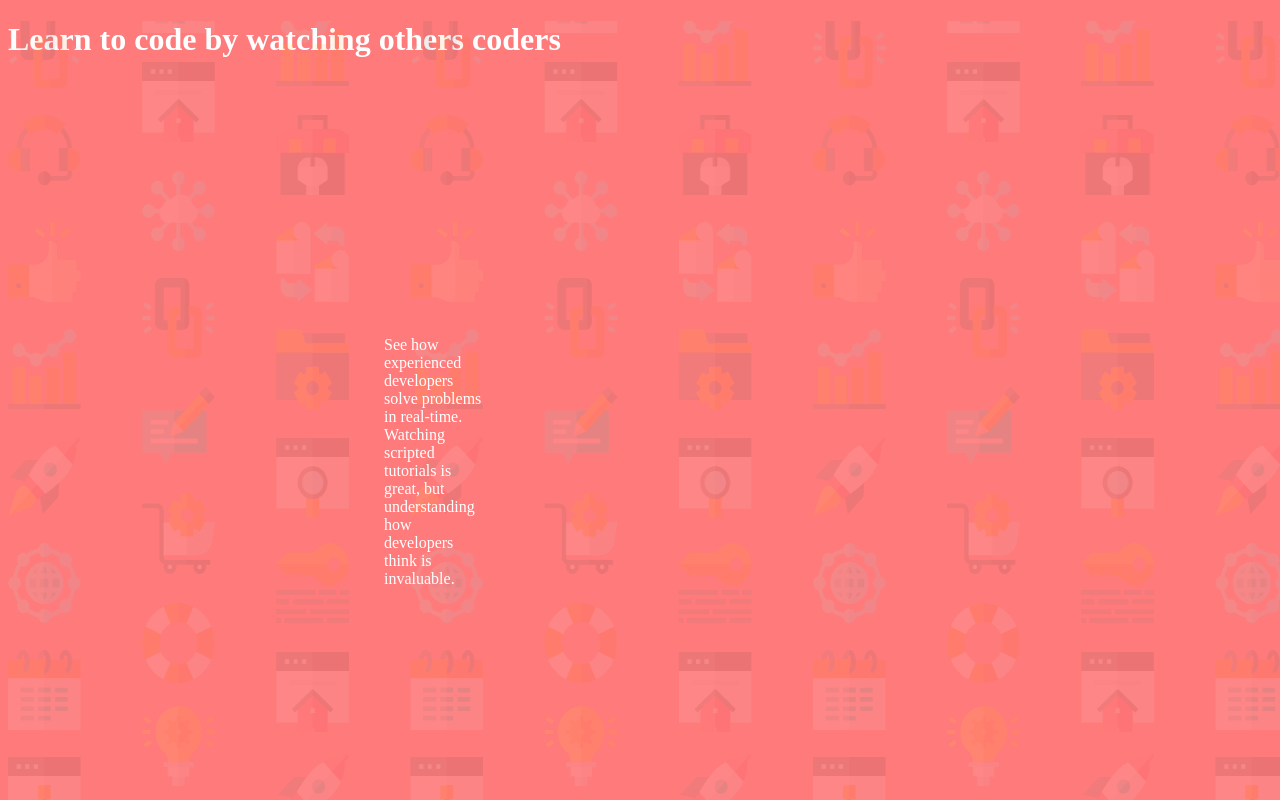
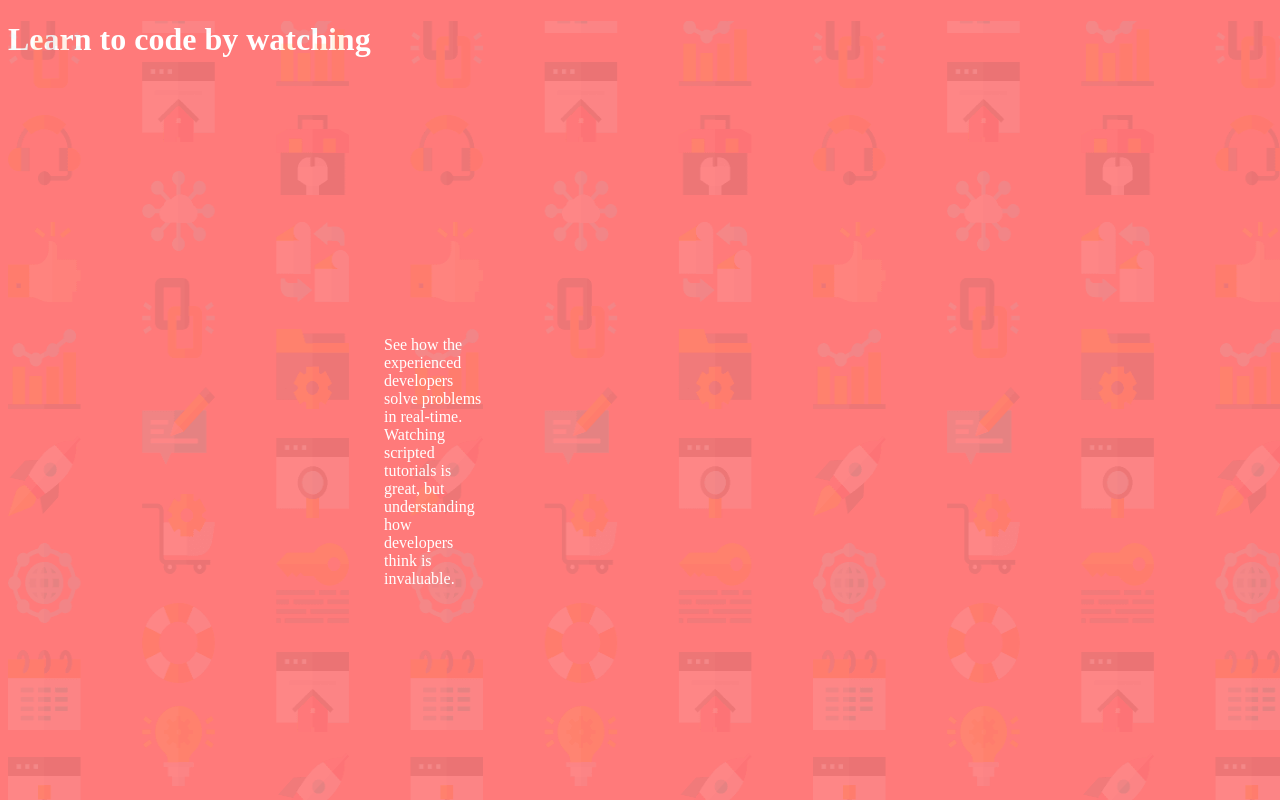
Before and after one commit to annchy/FrontEnd-Challenges, a plain HTML site: page challenge6/index.html in a window 1280 px wide. Drawn offline with Linux system fonts and the light colour scheme.

Commit message:
Update index.html

```diff
--- a/challenge6/index.html
+++ b/challenge6/index.html
@@ -10,8 +10,8 @@
    <img class="bg" src="img/bg-intro-desktop.png" alt="">
 
    <div class="main">
-   <h1 class="main-h1">Learn to code by watching others coders</h1>
-   <p class="main-p">See how experienced developers solve problems in real-time. Watching scripted tutorials is great, but understanding how developers think is invaluable.</p>
+   <h1 class="main-h1">Learn to code by watching</h1>
+   <p class="main-p">See how the experienced developers solve problems in real-time. Watching scripted tutorials is great, but understanding how developers think is invaluable.</p>
    </div>
 
 </body>
```
